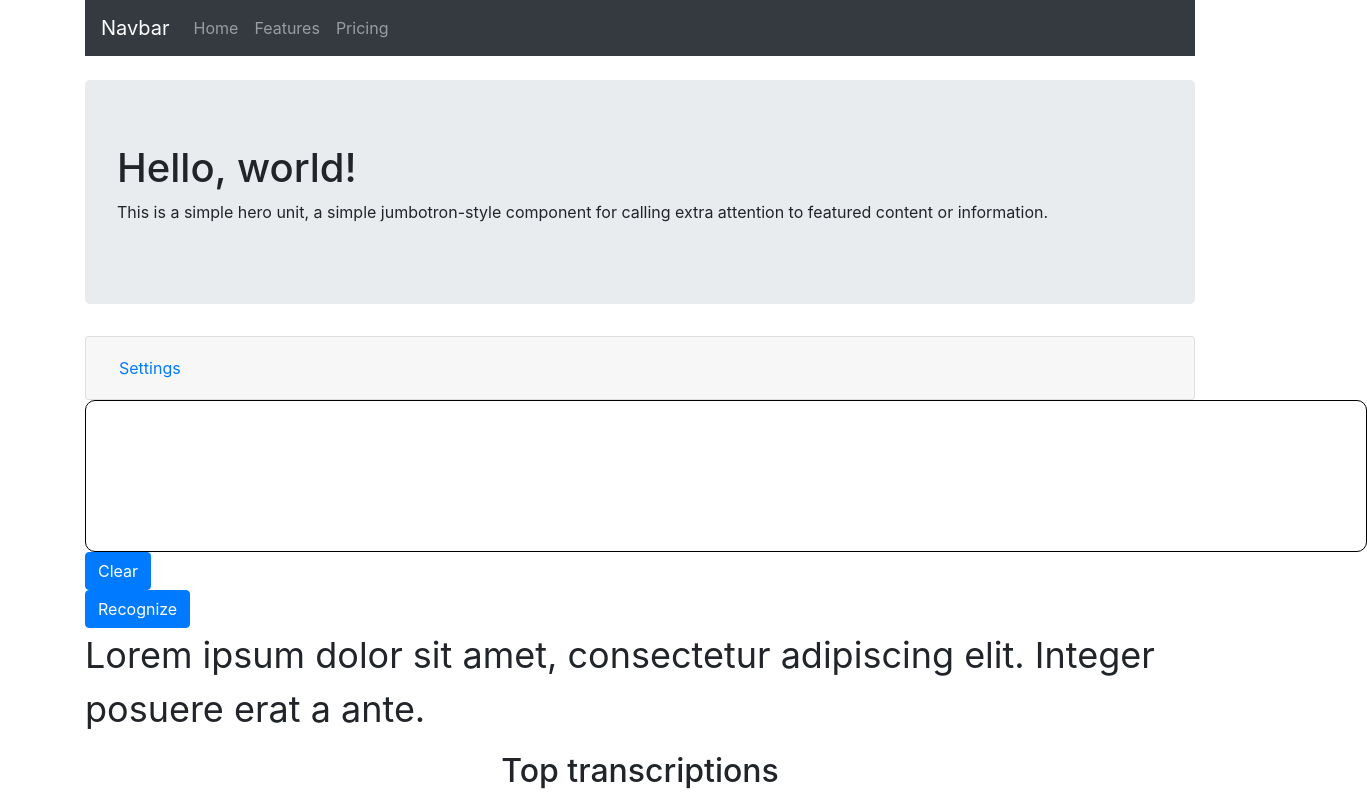
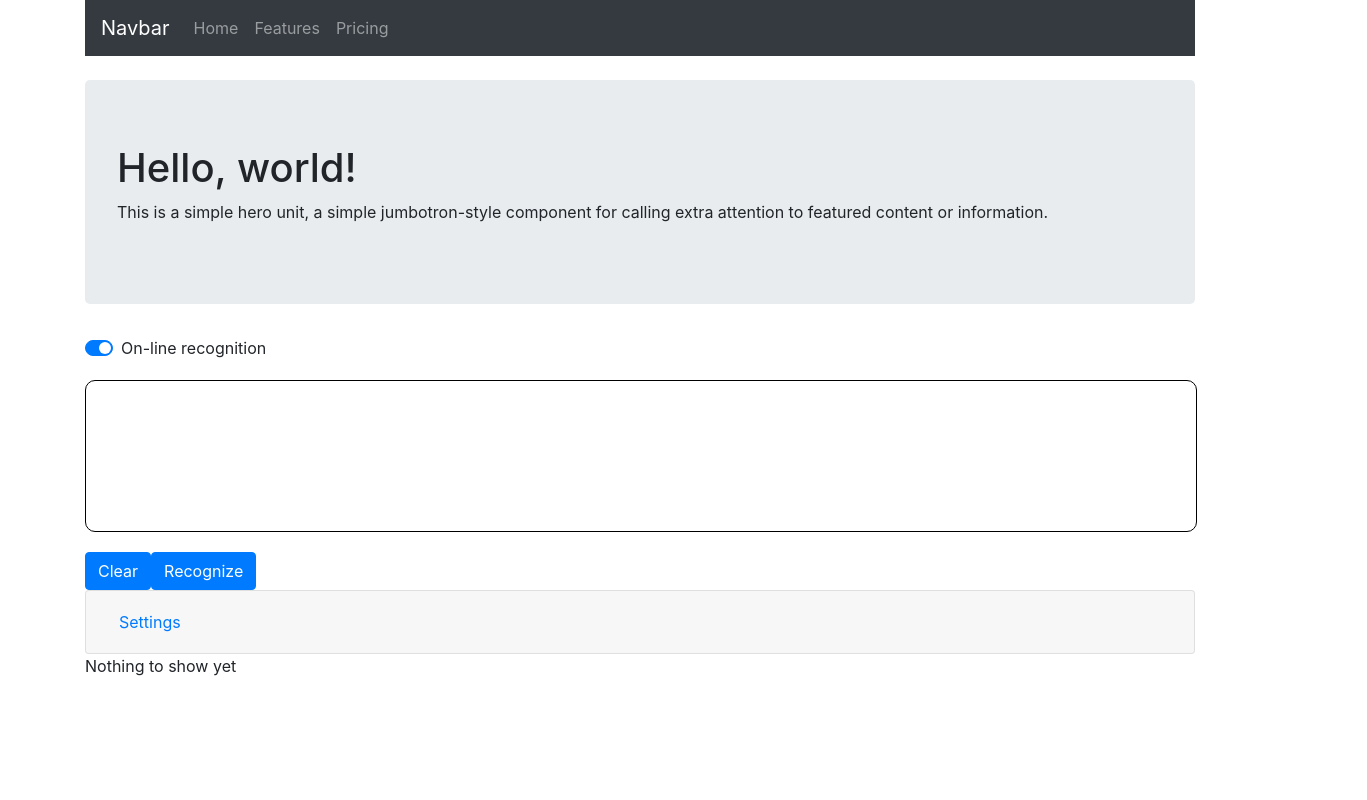
Before and after one commit to X-rayLaser/handwritten-text-recognition-demo, a React (Create React App) app: page / in a window 1280 px wide. Shown: the top 800 px of the page, 1367 px wide, since content can reach past the window. Built offline with nearby package versions, Linux system fonts and the light colour scheme.

Commit message:
Add a switch, proper resource allocation and cleaning

```diff
--- a/src/App.css
+++ b/src/App.css
@@ -26,4 +26,5 @@ canvas {
   border: #000 1px solid;
   box-sizing: border-box;
   border-radius: 10px;
+  margin: 20px 0px;
 }
--- a/src/App.js
+++ b/src/App.js
@@ -13,6 +13,8 @@ import Col from 'react-bootstrap/Col';
 import ProgressBar from 'react-bootstrap/ProgressBar';
 import ListGroup from 'react-bootstrap/ListGroup';
 import Container from 'react-bootstrap/Container';
+import Tab from 'react-bootstrap/Tab';
+import Tabs from 'react-bootstrap/Tabs';
 
 
 function HeroUnit(props) {
@@ -59,7 +61,7 @@ class Painter {
 
   clear() {
       const ctx = this.canvas.getContext('2d');
-      ctx.clearRect(0, 0, 1600, 300);
+      ctx.clearRect(0, 0, this.canvas.width, this.canvas.height);
       ctx.beginPath();
       this.points = [];
   }
@@ -99,17 +101,43 @@ class Canvas extends React.Component {
     super(props);
     this.canvasRef = React.createRef();
     this.painter = null;
+    this.points = [];
+
+    this.eventListeners = [];
+
+    this.resizeCanvas = this.resizeCanvas.bind(this);
   }
 
   resizeCanvas() {
     const canvas = this.canvasRef.current;
-    canvas.width = window.innerWidth;
+
+    if (canvas) {
+      const parentWidth = canvas.parentNode.offsetWidth;
+      canvas.width = parentWidth;
+    }
   }
 
   getPoint(e, canvas) {
       let rect = canvas.getBoundingClientRect();
       let t = Date.now() / 1000;
       return [e.clientX - rect.x, e.clientY - rect.y, t, 0];
+  }
+
+  addEventListener(element, event, handler) {
+    element.addEventListener(event, handler);
+    this.eventListeners.push({
+      element: element,
+      event: event,
+      handler: handler
+    });
+  }
+
+  removeListeners() {
+    this.eventListeners.forEach(obj => {
+      obj.element.removeEventListener(obj.event, obj.handler);
+    });
+
+    this.eventListeners = [];
   }
 
   addListeners(painter) {
@@ -148,9 +176,11 @@ class Canvas extends React.Component {
       self.props.onUpdated(points);
     }
 
-    canvas.addEventListener('mousedown', handleMouseDown);
-    canvas.addEventListener('mousemove', handleMouseMove);
-    canvas.addEventListener('mouseup', handleMouseUp);
+    this.addEventListener(canvas, 'mousedown', handleMouseDown);
+    this.addEventListener(canvas, 'mousemove', handleMouseMove);
+    this.addEventListener(canvas, 'mouseup', handleMouseUp);
+
+    this.addEventListener(window, 'resize', this.resizeCanvas);
   }
 
   handleClear() {
@@ -158,18 +188,106 @@ class Canvas extends React.Component {
   }
 
   componentDidMount() {
+    const canvas = this.canvasRef.current;
     this.resizeCanvas();
-    window.addEventListener('resize', (e) => this.resizeCanvas(), false);
-    const canvas = this.canvasRef.current;
     this.painter = new Painter(canvas);
     this.addListeners(this.painter);
+  }
+
+  componentWillUnmount() {
+    this.removeListeners();
   }
 
   render() {
     return (
       <div>
         <canvas ref={this.canvasRef}></canvas>
-        <Button onClick={e => this.handleClear()}>Clear</Button>
+        <Button variant="primary" sz="lg" onClick={e => this.handleClear()}>Clear</Button>
+        <Button variant="primary" sz="lg" onClick={e => this.props.onUpdated(this.points)}>Recognize</Button>
+      </div>
+    );
+  }
+}
+
+
+function MySwitch(props) {
+  return (
+    <Form>
+      <Form.Check
+        type="switch"
+        id="custom-switch"
+        label={props.label}
+        checked={props.checked}
+        onChange={(e) => {props.onChange(e)}}
+      />
+    </Form>
+  );
+}
+
+
+class RecognitionWidget extends React.Component {
+  constructor(props) {
+    super(props);
+    this.state = {
+      on_line: true,
+      complete: true,
+      best_match: "",
+      top_results: []
+    };
+
+    this.handleUpdated = this.handleUpdated.bind(this);
+  }
+
+  handleChange() {
+    this.setState((state, props) => ({
+      on_line: !state.on_line
+    }));
+  }
+
+  handleUpdated(points) {
+    this.setState({complete: false});
+
+    let bestMatch = "Space - the final frontier";
+    setTimeout(() => {
+      this.setState({
+        complete: true,
+        best_match: bestMatch,
+        top_results: [bestMatch, bestMatch, bestMatch]
+      });
+    }, 1000);
+    return;
+  }
+
+  render() {
+    let dataInput;
+    let switchLabel;
+    let visibleWidget;
+
+    if (this.state.on_line === true) {
+      dataInput = <Canvas onUpdated={this.handleUpdated} />;
+      switchLabel = "On-line recognition";
+    } else {
+      dataInput = <h2 className="text-center">Under development</h2>;
+      switchLabel = "Off-line recognition";
+    }
+
+    if (this.state.complete) {
+      visibleWidget = <RecognitionComponent
+                          best_match={this.state.best_match}
+                          top_results={this.state.top_results} />;
+    } else {
+      visibleWidget = <MyProgressBar />;
+    }
+
+    return (
+      <div>
+        <MySwitch label={switchLabel} checked={this.state.on_line}
+                  onChange={(e) => {this.handleChange()}} />
+
+        {dataInput}
+
+        <SettingsPanel />
+        {visibleWidget}
       </div>
     );
   }
@@ -179,22 +297,18 @@ class Canvas extends React.Component {
 function TranscriptionText(props) {
   return (
     <section>
-      <p style={{fontSize: 36}}>Lorem ipsum dolor sit amet, consectetur adipiscing elit. Integer posuere
-          erat a ante.
-      </p>
+      <p style={{fontSize: 48}}>{props.transcription}</p>
     </section>
   );
 }
 
 function TopKList(props) {
-  const listItems = props.transcriptions.map(t => <li>{t}</li>);
+  const listItems = props.transcriptions.map(t => <ListGroup.Item>{t}</ListGroup.Item>);
   return (
     <section className="text-center">
       <h2 className="text-center">Top transcriptions</h2>
       <ListGroup variant="flush">
-        <ListGroup.Item>Cras justo odio</ListGroup.Item>
-        <ListGroup.Item>Dapibus ac facilisis in</ListGroup.Item>
-        <ListGroup.Item >Morbi leo risus</ListGroup.Item>
+        {listItems}
       </ListGroup>
     </section>
   );
@@ -256,48 +370,15 @@ class SettingsPanel extends React.Component {
 
 
 function RecognitionComponent(props) {
-  return (
-    <div>
-      <TranscriptionText transcription=""/>
-      <TopKList transcriptions={["fef"]} />
-    </div>
-  );
-}
-
-
-class RecognitionInterface extends React.Component {
-  constructor(props) {
-    super(props);
-    this.state = {complete: true};
-  }
-
-  handleUpdated(points) {
-    this.setState({complete: false});
-
-    setTimeout(() => {
-      this.setState({complete: true});
-    }, 1000);
-    return;
-  }
-
-  render() {
-    if (this.state.complete) {
-      return (<div>
-        <SettingsPanel />
-        <Canvas onUpdated={points => this.handleUpdated(points)} />
-        <Button>Recognize</Button>
-        <RecognitionComponent />
-      </div>);
-    }
-
+  if (props.best_match) {
     return (
       <div>
-        <SettingsPanel />
-        <Canvas onUpdated={points => this.handleUpdated(points)} />
-        <Button>Recognize</Button>
-        <MyProgressBar />
+        <TranscriptionText transcription={props.best_match}/>
+        <TopKList transcriptions={props.top_results} />
       </div>
     );
+  } else {
+    return <div>Nothing to show yet</div>;
   }
 }
 
@@ -306,7 +387,7 @@ function App() {
   return (
     <Container>
       <PageHeader />
-      <RecognitionInterface />
+      <RecognitionWidget />
       <PageFooter />
     </Container>
   );
```
